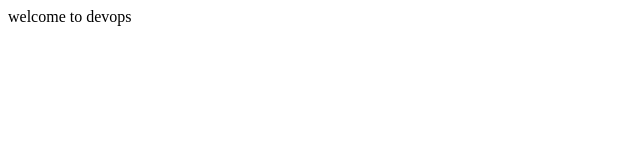
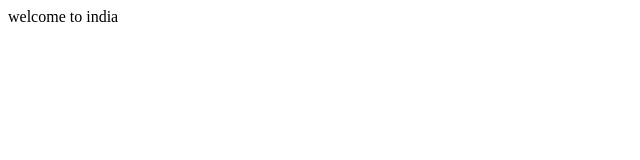
Before and after one commit to veenasabbu/veena, a plain HTML site: page cicd/index.html in a window 1280 px wide. Shown: the full height of the page, 0-640 px from the left. Drawn offline with Linux system fonts and the light colour scheme.

Commit message:
1st cmmt

```diff
--- a/cicd/index.html
+++ b/cicd/index.html
@@ -1 +1 @@
-<html><body>welcome to devops</body></html>
+<html><body>welcome to india</html></body>
```
